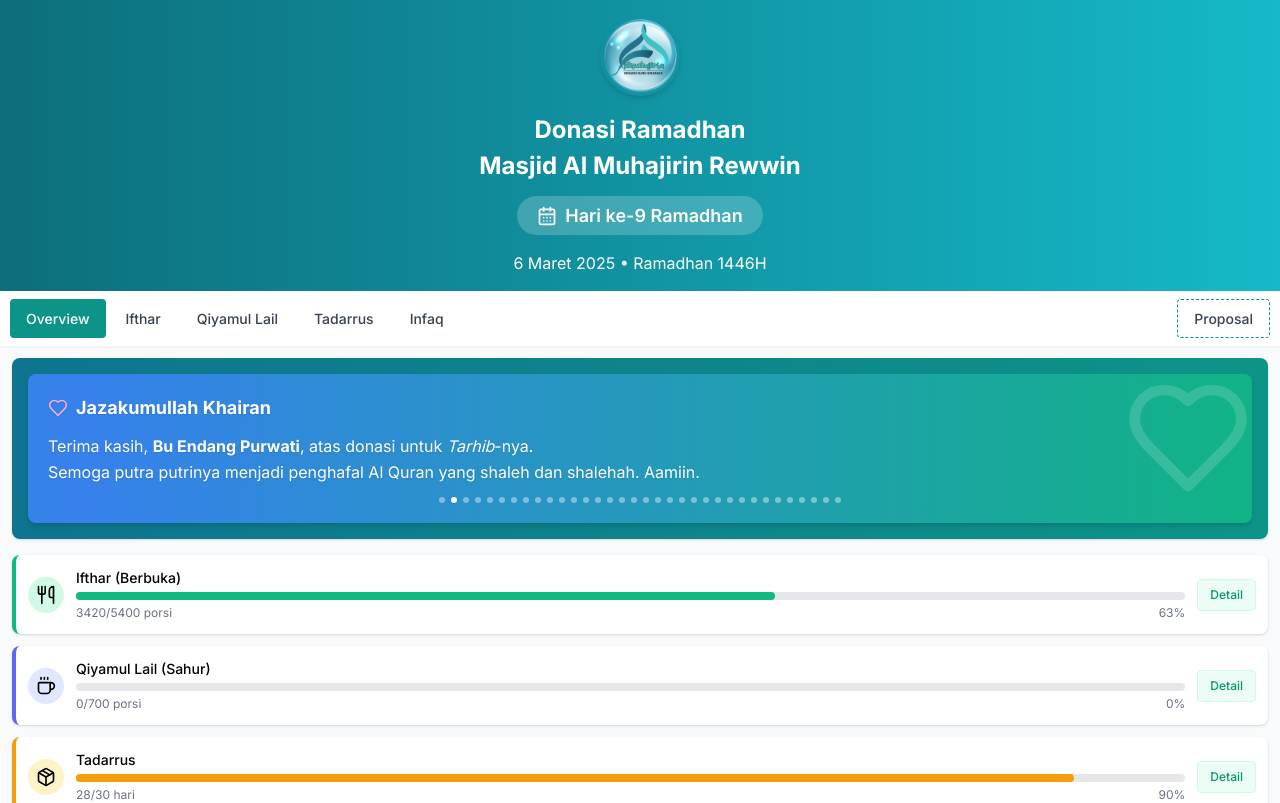
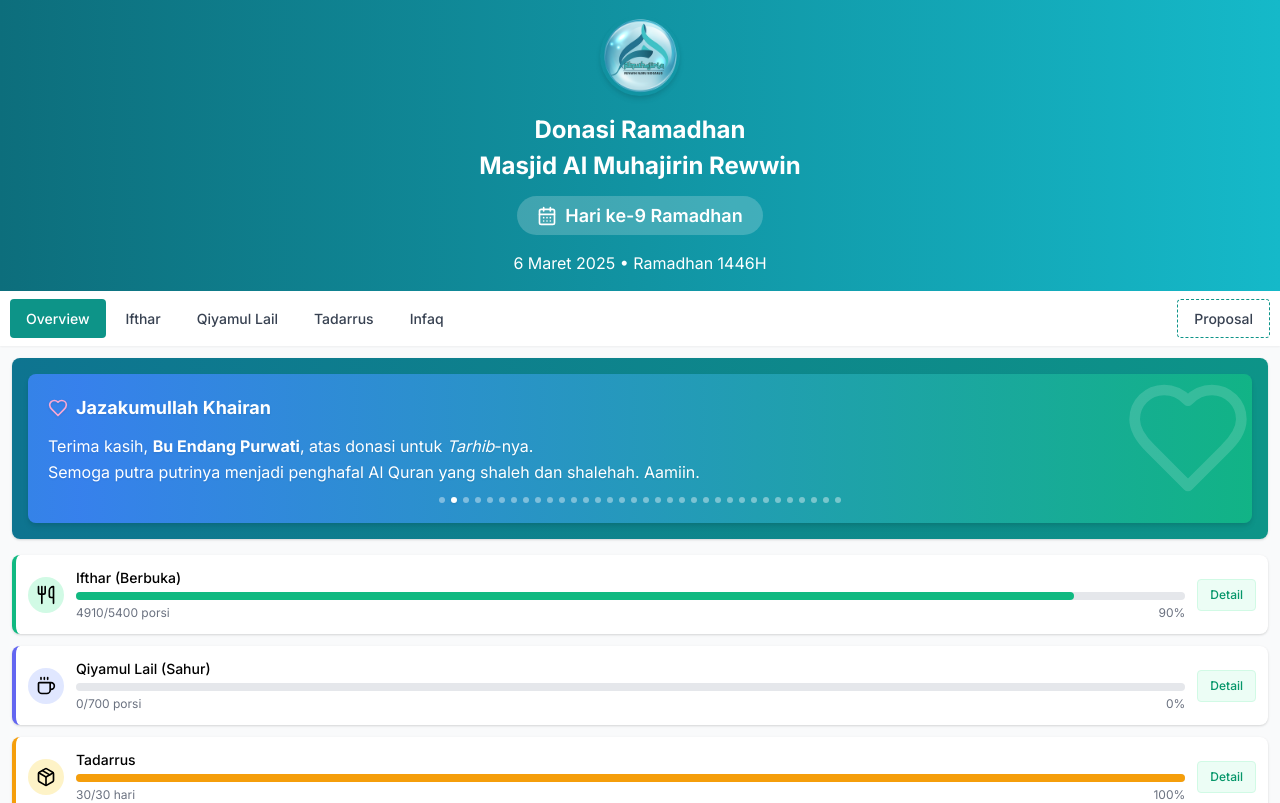
Before and after one commit to guntarion/almuhajirin-amal, a Next.js app: page /dashboard in a window 1280 px wide. Shown: the top 803 px of the page. Built offline with nearby package versions, Linux system fonts and the light colour scheme.

Commit message:
update data takjil

```diff
--- a/src/data/programs.js
+++ b/src/data/programs.js
@@ -12,14 +12,14 @@ export const takjilData = {
   icon: 'utensils', // Nama icon dari lucide-react
   color: '#10B981', // text-emerald-500
   lightColor: '#D1FAE5', // bg-emerald-100
-  progress: 63, // (19/30) * 100
+  progress: 90, // (19/30) * 100
   totalKebutuhan: 5400, // 180 porsi * 30 hari
-  terkumpul: 3420, // 19 hari terpenuhi (180 * 19)
+  terkumpul: 4910, // 19 hari terpenuhi (180 * 19)
   chartData: Array.from({ length: 30 }, (_, i) => ({
     hari: i + 1,
     target: 180,
-    terkumpul: i < 19 ? 180 : i === 19 ? 90 : 0,
-    terpenuhi: i < 19,
+    terkumpul: i < 27 ? 180 : i === 27 ? 50 : 0,
+    terpenuhi: i < 27,
   })),
 };
 
@@ -50,14 +50,14 @@ export const snackData = {
   icon: 'package', // Nama icon dari lucide-react
   color: '#F59E0B', // text-amber-500
   lightColor: '#FEF3C7', // bg-amber-100
-  progress: 90, // (4/30) * 100
+  progress: 100, // (4/30) * 100
   totalKebutuhan: 30, // 30 hari
-  terkumpul: 28, // 4 hari sudah terpenuhi
+  terkumpul: 30, // 4 hari sudah terpenuhi
   chartData: Array.from({ length: 30 }, (_, i) => ({
     hari: i + 1,
     target: 1, // 1 paket per hari
-    terkumpul: i < 28 ? 1 : 0,
-    terpenuhi: i < 28,
+    terkumpul: i < 30 ? 1 : 0,
+    terpenuhi: i < 30,
   })),
 };
 
```
